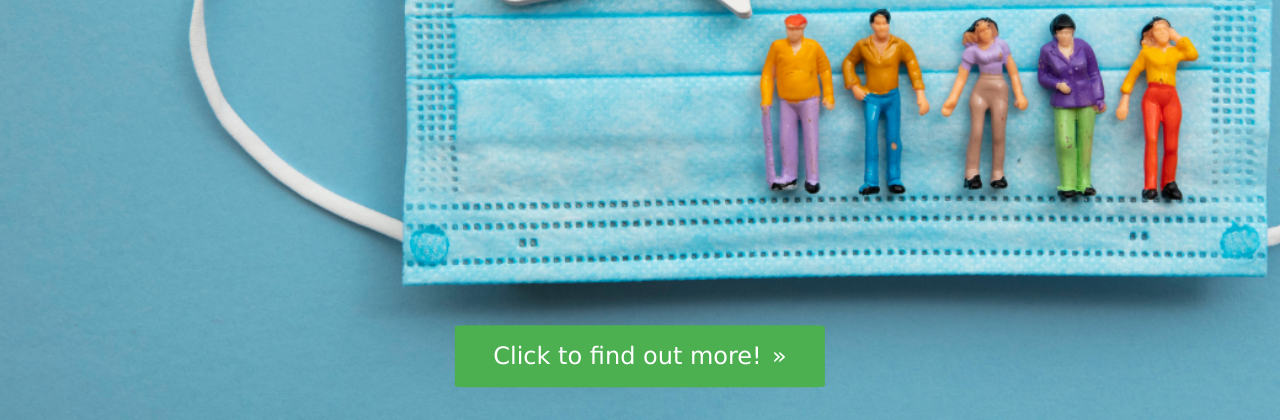
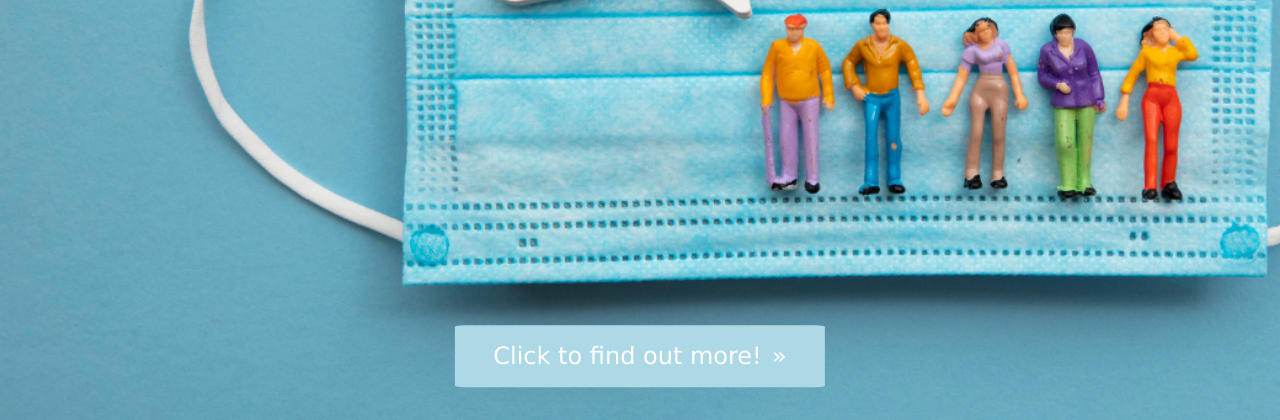
Before and after one commit to rkwan05/Covid, a Python web app: template templates/CovidApp/welcome.htm in a window 1280 px wide, with the pointer over the restyled element. Shown: the part 380-800 px from the top of the page. Run offline with Jinja, Linux system fonts and the light colour scheme; the template is opened without the code that fills it, so the values that code supplies are empty.

Commit message:
Update welcome.htm

```diff
--- a/templates/CovidApp/welcome.htm
+++ b/templates/CovidApp/welcome.htm
@@ -36,7 +36,7 @@
 
 .btn:hover {
   font-family: Verdana;
-  background-color: #4CAF50; /* Green */
+  background-color: lightblue;
   color: white;
 }
 
```
